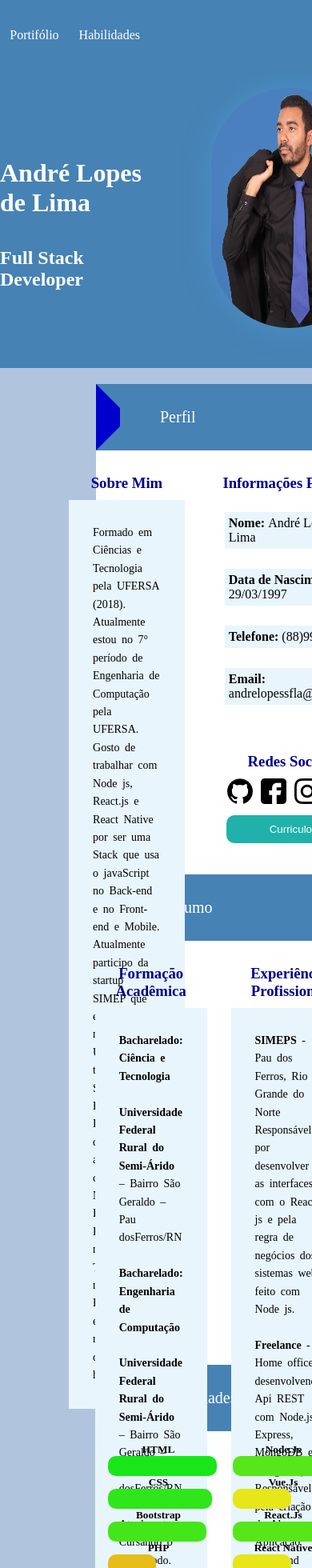
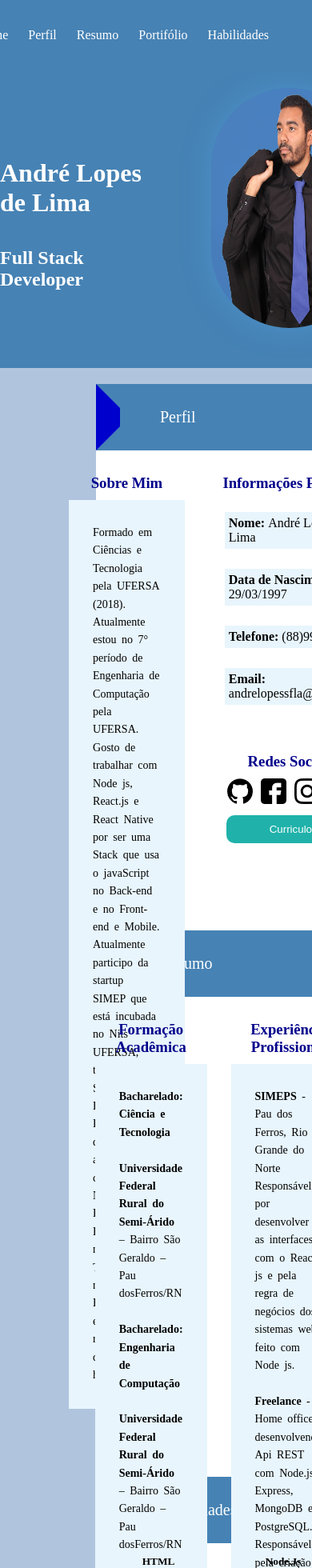
Before and after one commit to lopes-bot/Portifolio, a React (Create React App) app: page / in a window 390 px wide. Shown: the top 1960 px of the page at 80% size. Built offline with nearby package versions, Linux system fonts and the light colour scheme.

Commit message:
responsividade

```diff
--- a/src/components/perfil.js
+++ b/src/components/perfil.js
@@ -1,5 +1,5 @@
 import React from 'react';
-import {Card, Title,Container , FormCard ,Text ,Linkicon,But, LinkBut, CC} from '../styles/style';
+import {Card, Title,Container , FormCard ,Text ,Linkicon,But, LinkBut} from '../styles/style';
 import './style.css';
 
 
@@ -9,7 +9,7 @@
 
   return (
   <>
-  <Container  >
+  <Container tc="600px" item="initial"  >
 
     <Card>
         <Title>Sobre Mim</Title>
@@ -46,7 +46,7 @@
 
 
   </Container>
-  <CC></CC>
+
   </>);
 }
 
--- a/src/components/resumo.js
+++ b/src/components/resumo.js
@@ -1,12 +1,12 @@
 import React from 'react';
-import {Container , Card ,Title , Text ,CC } from '../styles/style';
+import {Container , Card ,Title , Text  } from '../styles/style';
 
 // import { Container } from './styles';
 
 function Resumo() {
   return (
     <>
-  <Container >
+  <Container tc="600px" item="initial"  >
 
         <Card>
             <Title>Formação Acadêmica</Title>
@@ -32,7 +32,7 @@
         </Card>
 
   </Container>
-    <CC></CC>
+
   </>);
 }
 
--- a/src/styles/style.js
+++ b/src/styles/style.js
@@ -30,7 +30,7 @@
     display: flex;
     align-items: center;
     justify-content: end;
-    margin-right:200px;
+    margin-right:10%;
 
 `;
 
@@ -45,17 +45,19 @@
     text-decoration: none;
     list-style: none;
     @media(max-width: 1024px){
-        margin-right:20%;
+        margin-right:30%;
     }
     margin-right:50%;
 `;
 export const Container = styled.div `
     width:80%;
     display: flex;
-    align-items: center;
+    align-items: ${props=>props.item || "center"};
     justify-content: center;
     background-color: white;
     margin-left:120px;
+    height:${props=>props.tc || "100%"};
+
 
 `;
 export const CC = styled(Container) `
```
